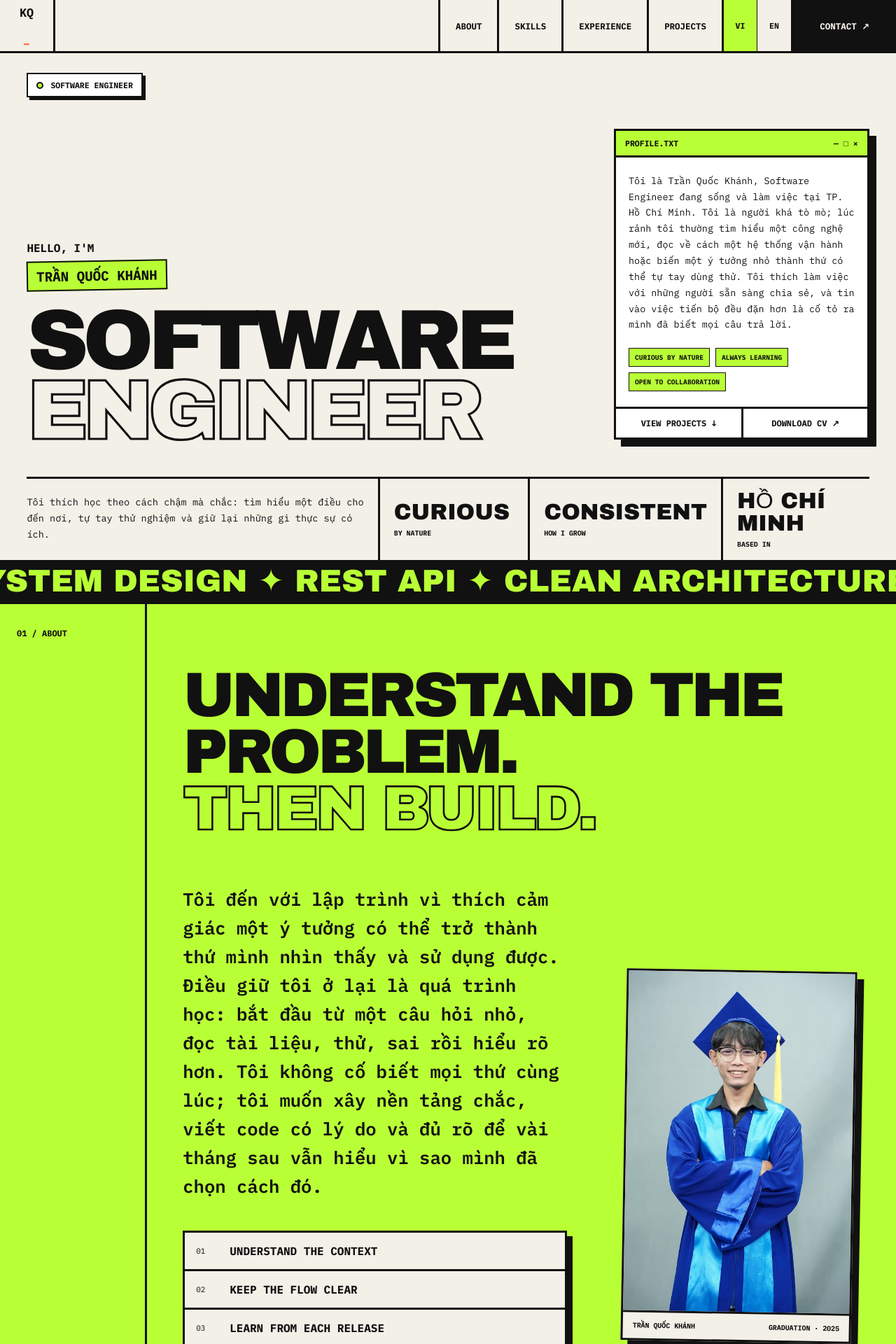
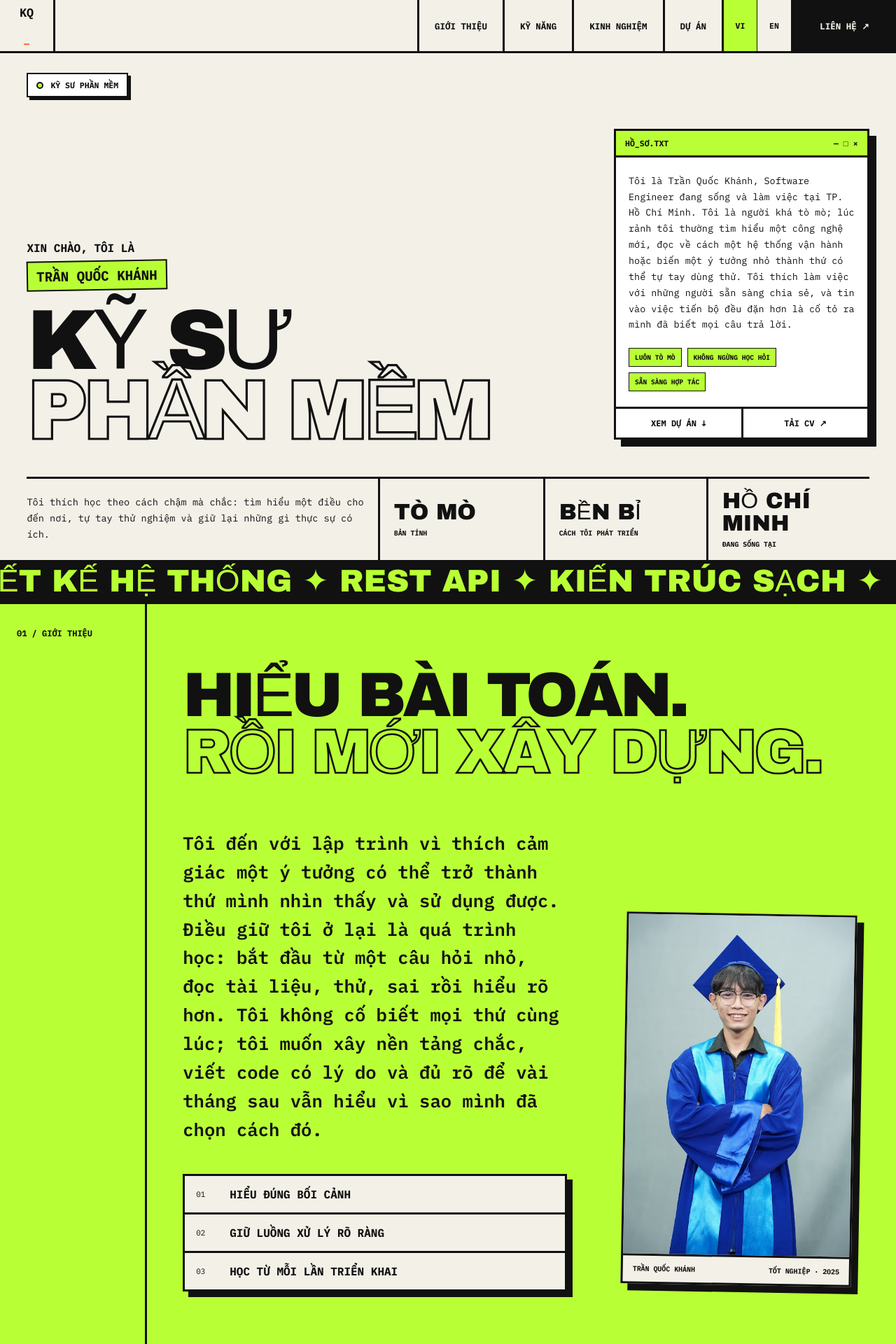
Before and after one commit to Trqkhanh17/Portfolio, a Next.js app: page / in a window 1280 px wide. Shown: the top 1920 px of the page at 70% size. Built offline with nearby package versions, Linux system fonts and the light colour scheme.

Commit message:
Localize portfolio headings for Vietnamese

```diff
--- a/app/page.tsx
+++ b/app/page.tsx
@@ -6,34 +6,34 @@ type Lang = "vi" | "en";
 
 const copy = {
   vi: {
-    nav: { about: "ABOUT", stack: "SKILLS", experience: "EXPERIENCE", projects: "PROJECTS", contact: "CONTACT ↗" },
-    role: "SOFTWARE ENGINEER",
-    hello: "HELLO, I'M",
-    headline: ["SOFTWARE", "ENGINEER"],
-    profile: "PROFILE.TXT",
+    nav: { about: "GIỚI THIỆU", stack: "KỸ NĂNG", experience: "KINH NGHIỆM", projects: "DỰ ÁN", contact: "LIÊN HỆ ↗" },
+    role: "KỸ SƯ PHẦN MỀM",
+    hello: "XIN CHÀO, TÔI LÀ",
+    headline: ["KỸ SƯ", "PHẦN MỀM"],
+    profile: "HỒ_SƠ.TXT",
     profileIntro: "Tôi là Trần Quốc Khánh, Software Engineer đang sống và làm việc tại TP. Hồ Chí Minh. Tôi là người khá tò mò; lúc rảnh tôi thường tìm hiểu một công nghệ mới, đọc về cách một hệ thống vận hành hoặc biến một ý tưởng nhỏ thành thứ có thể tự tay dùng thử. Tôi thích làm việc với những người sẵn sàng chia sẻ, và tin vào việc tiến bộ đều đặn hơn là cố tỏ ra mình đã biết mọi câu trả lời.",
-    profileHighlights: ["CURIOUS BY NATURE", "ALWAYS LEARNING", "OPEN TO COLLABORATION"],
-    viewProjects: "VIEW PROJECTS ↓",
-    resume: "DOWNLOAD CV ↗",
+    profileHighlights: ["LUÔN TÒ MÒ", "KHÔNG NGỪNG HỌC HỎI", "SẴN SÀNG HỢP TÁC"],
+    viewProjects: "XEM DỰ ÁN ↓",
+    resume: "TẢI CV ↗",
     summary: "Tôi thích học theo cách chậm mà chắc: tìm hiểu một điều cho đến nơi, tự tay thử nghiệm và giữ lại những gì thực sự có ích.",
-    facts: [["CURIOUS", "BY NATURE"], ["CONSISTENT", "HOW I GROW"], ["HỒ CHÍ MINH", "BASED IN"]],
-    marquee: "WEB DEVELOPMENT ✦ SYSTEM DESIGN ✦ REST API ✦ CLEAN ARCHITECTURE ✦",
-    aboutIndex: "01 / ABOUT",
-    aboutTitle: ["UNDERSTAND THE PROBLEM.", "THEN BUILD."],
+    facts: [["TÒ MÒ", "BẢN TÍNH"], ["BỀN BỈ", "CÁCH TÔI PHÁT TRIỂN"], ["HỒ CHÍ MINH", "ĐANG SỐNG TẠI"]],
+    marquee: "PHÁT TRIỂN WEB ✦ THIẾT KẾ HỆ THỐNG ✦ REST API ✦ KIẾN TRÚC SẠCH ✦",
+    aboutIndex: "01 / GIỚI THIỆU",
+    aboutTitle: ["HIỂU BÀI TOÁN.", "RỒI MỚI XÂY DỰNG."],
     aboutText: "Tôi đến với lập trình vì thích cảm giác một ý tưởng có thể trở thành thứ mình nhìn thấy và sử dụng được. Điều giữ tôi ở lại là quá trình học: bắt đầu từ một câu hỏi nhỏ, đọc tài liệu, thử, sai rồi hiểu rõ hơn. Tôi không cố biết mọi thứ cùng lúc; tôi muốn xây nền tảng chắc, viết code có lý do và đủ rõ để vài tháng sau vẫn hiểu vì sao mình đã chọn cách đó.",
-    principles: [["01", "UNDERSTAND THE CONTEXT"], ["02", "KEEP THE FLOW CLEAR"], ["03", "LEARN FROM EACH RELEASE"]],
-    stackIndex: "02 / SKILLS",
-    stackTitle: "TOOLS I USE.",
+    principles: [["01", "HIỂU ĐÚNG BỐI CẢNH"], ["02", "GIỮ LUỒNG XỬ LÝ RÕ RÀNG"], ["03", "HỌC TỪ MỖI LẦN TRIỂN KHAI"]],
+    stackIndex: "02 / KỸ NĂNG",
+    stackTitle: "CÔNG CỤ TÔI SỬ DỤNG.",
     stackNote: "NHỮNG CÔNG NGHỆ TÔI ĐANG DÙNG TRONG CÔNG VIỆC VÀ CÁC DỰ ÁN CÁ NHÂN.",
     stackGroups: [
-      ["FRONTEND", ["ReactJS / Next.js", "TypeScript / JavaScript", "Tailwind CSS / shadcn/ui", "TanStack Query / Zustand"]],
-      ["BACKEND", ["Python / Django / DRF", "NestJS / ExpressJS", "REST API", "Authentication & Authorization"]],
-      ["DATABASE", ["PostgreSQL / MySQL", "MongoDB", "Query Optimization", "Database Design"]],
-      ["ENGINEERING", ["Git / Docker / Linux", "Unit & E2E Testing", "System Integration", "AI-assisted Development"]],
+      ["GIAO DIỆN", ["ReactJS / Next.js", "TypeScript / JavaScript", "Tailwind CSS / shadcn/ui", "TanStack Query / Zustand"]],
+      ["MÁY CHỦ", ["Python / Django / DRF", "NestJS / ExpressJS", "REST API", "Authentication & Authorization"]],
+      ["CƠ SỞ DỮ LIỆU", ["PostgreSQL / MySQL", "MongoDB", "Query Optimization", "Database Design"]],
+      ["NỀN TẢNG KỸ THUẬT", ["Git / Docker / Linux", "Unit & E2E Testing", "System Integration", "AI-assisted Development"]],
     ],
-    expIndex: "03 / EXPERIENCE",
-    expTitle: ["WHAT I DO", "AT WORK."],
-    expRole: "SOFTWARE ENGINEER",
+    expIndex: "03 / KINH NGHIỆM",
+    expTitle: ["TÔI LÀM GÌ", "TRONG CÔNG VIỆC."],
+    expRole: "KỸ SƯ PHẦN MỀM",
     expCompany: "TTMI JOINT STOCK COMPANY",
     expDate: "10/2025 — HIỆN TẠI",
     expStack: ["PYTHON", "DJANGO", "DJANGO REST FRAMEWORK", "REACT", "POSTGRESQL"],
@@ -45,16 +45,16 @@ const copy = {
       "Khi báo cáo hoặc API phản hồi chậm, tôi lần theo truy vấn và cách lấy dữ liệu để tìm chỗ có thể tối ưu thay vì chỉ xử lý ở giao diện.",
       "Trước mỗi lần bàn giao, tôi viết và duy trì unit test, end-to-end test cho những luồng nghiệp vụ quan trọng để hạn chế lỗi quay lại.",
     ],
-    education: "EDUCATION",
+    education: "HỌC VẤN",
     degree: "KỸ SƯ CÔNG NGHỆ THÔNG TIN · GPA 3.0/4.0",
     school: "ĐẠI HỌC NAM CẦN THƠ · 2021—2025",
-    projectsIndex: "04 / SELECTED BUILDS",
-    projectsTitle: "THINGS I BUILD.",
+    projectsIndex: "04 / DỰ ÁN TIÊU BIỂU",
+    projectsTitle: "NHỮNG DỰ ÁN TÔI XÂY DỰNG.",
     projectsNote: "NHỮNG DỰ ÁN GIÚP TÔI HỌC CÁCH ĐI TỪ MỘT Ý TƯỞNG ĐẾN SẢN PHẨM CÓ THỂ CHẠY ĐƯỢC.",
     projects: [
       {
         title: "CRM & E-COMMERCE LINH KIỆN ĐIỆN TỬ",
-        label: "PERSONAL FULL-STACK PROJECT",
+        label: "DỰ ÁN FULL-STACK CÁ NHÂN",
         visual: "CRM",
         description: "Tôi làm dự án này để tự đi qua trọn vẹn một sản phẩm bán hàng: từ trải nghiệm chọn linh kiện của khách đến những công việc phía sau như quản lý kho, xử lý đơn và theo dõi doanh thu. Đây cũng là nơi tôi luyện cách tách lớp backend và giữ frontend, API cùng dữ liệu nói chung một ngôn ngữ.",
         features: [
@@ -72,7 +72,7 @@ const copy = {
       },
       {
         title: "COFFEE STYLE — RESPONSIVE E-COMMERCE UI",
-        label: "PERSONAL UI PROJECT",
+        label: "DỰ ÁN UI CÁ NHÂN",
         visual: "UI",
         description: "Một dự án UI tôi làm để luyện cảm giác về khoảng cách, nhịp nội dung và cách một giao diện thay đổi trên từng kích thước màn hình. Thay vì chỉ dựng trang chủ đẹp, tôi hoàn thiện cả hành trình xem sản phẩm, đọc câu chuyện thương hiệu và thao tác với giỏ hàng.",
         features: [
@@ -90,7 +90,7 @@ const copy = {
       },
       {
         title: "AOV SQUAD FINDER SERVER",
-        label: "IN PROGRESS — BACKEND PROJECT",
+        label: "ĐANG PHÁT TRIỂN — DỰ ÁN BACKEND",
         visual: "AOV",
         description: "Ý tưởng bắt đầu từ một nhu cầu khá đời thường: tìm đúng người để chơi Liên Quân cùng, thay vì ghép đội hoàn toàn ngẫu nhiên. Tôi đang xây phần server cho sản phẩm này; nền tảng tài khoản và bảo mật đã hoạt động, còn hồ sơ game, kết bạn và logic tìm đội vẫn đang được hoàn thiện.",
         features: [
@@ -104,14 +104,14 @@ const copy = {
         links: [["REPOSITORY ↗", "https://github.com/Trqkhanh17/serverTimBanChoiGame"]],
       },
     ],
-    contactIndex: "05 / CONTACT",
-    contactLead: "NẾU BẠN ĐANG TÌM MỘT SOFTWARE ENGINEER THÍCH HIỂU KỸ BÀI TOÁN TRƯỚC KHI VIẾT CODE — VÀ LUÔN GIỮ TINH THẦN HỌC HỎI,",
-    contactTitle: ["LET'S TALK.", "I'M LISTENING."],
-    email: "EMAIL",
+    contactIndex: "05 / LIÊN HỆ",
+    contactLead: "NẾU BẠN ĐANG TÌM MỘT KỸ SƯ PHẦN MỀM THÍCH HIỂU KỸ BÀI TOÁN TRƯỚC KHI VIẾT CODE — VÀ LUÔN GIỮ TINH THẦN HỌC HỎI,",
+    contactTitle: ["MÌNH CÙNG TRAO ĐỔI.", "TÔI LUÔN LẮNG NGHE."],
+    email: "THƯ ĐIỆN TỬ",
     github: "GITHUB",
-    phone: "PHONE",
-    footer: "PORTFOLIO SOFTWARE ENGINEER",
-    top: "BACK TO TOP ↑",
+    phone: "ĐIỆN THOẠI",
+    footer: "HỒ SƠ KỸ SƯ PHẦN MỀM",
+    top: "VỀ ĐẦU TRANG ↑",
   },
   en: {
     nav: { about: "ABOUT", stack: "SKILLS", experience: "EXPERIENCE", projects: "PROJECTS", contact: "CONTACT ↗" },
@@ -291,7 +291,7 @@ export default function Home() {
                 decoding="async"
                 alt={lang === "vi" ? "Trần Quốc Khánh trong lễ phục tốt nghiệp" : "Graduation portrait of Tran Quoc Khanh"}
               />
-              <figcaption><span>TRẦN QUỐC KHÁNH</span><span>GRADUATION · 2025</span></figcaption>
+              <figcaption><span>TRẦN QUỐC KHÁNH</span><span>{lang === "vi" ? "TỐT NGHIỆP · 2025" : "GRADUATION · 2025"}</span></figcaption>
             </figure>
           </div>
         </div>
```
